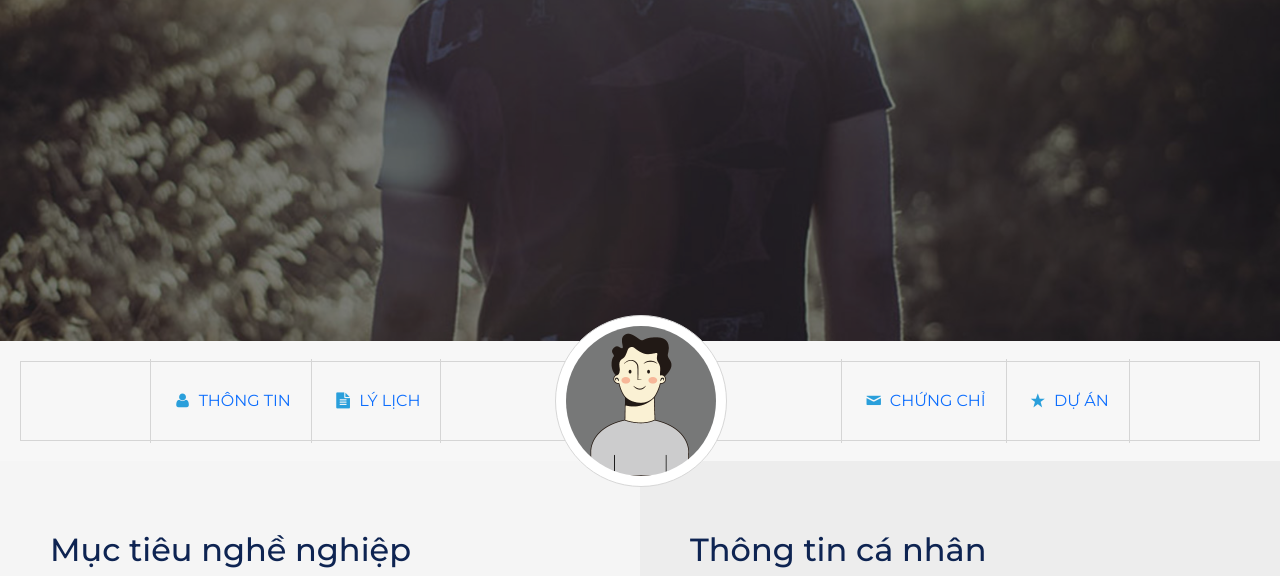
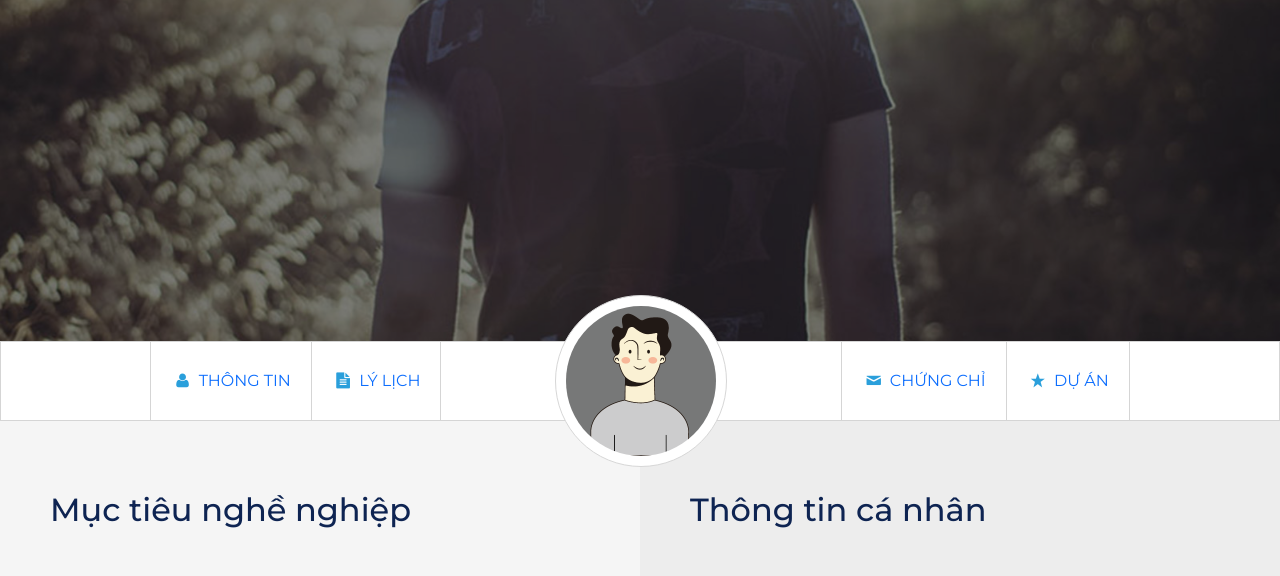
Before and after one commit to tuan2502/mycv.github.io, a plain HTML site: page index.html in a window 1280 px wide. Shown: the part 209-785 px from the top of the page. Drawn offline with nearby package versions, Linux system fonts and the light colour scheme.

Commit message:
Update index.html

```diff
--- a/index.html
+++ b/index.html
@@ -27,7 +27,7 @@
     </div>
   </header>
   <!-- Navbar -->
-  <section id="nav" class="section">
+  <section id="nav" class="">
     <!-- sử dụng flex chia bố cục items ra thành 5 phần -->
     <div>
       <div class="nav-item">
```
